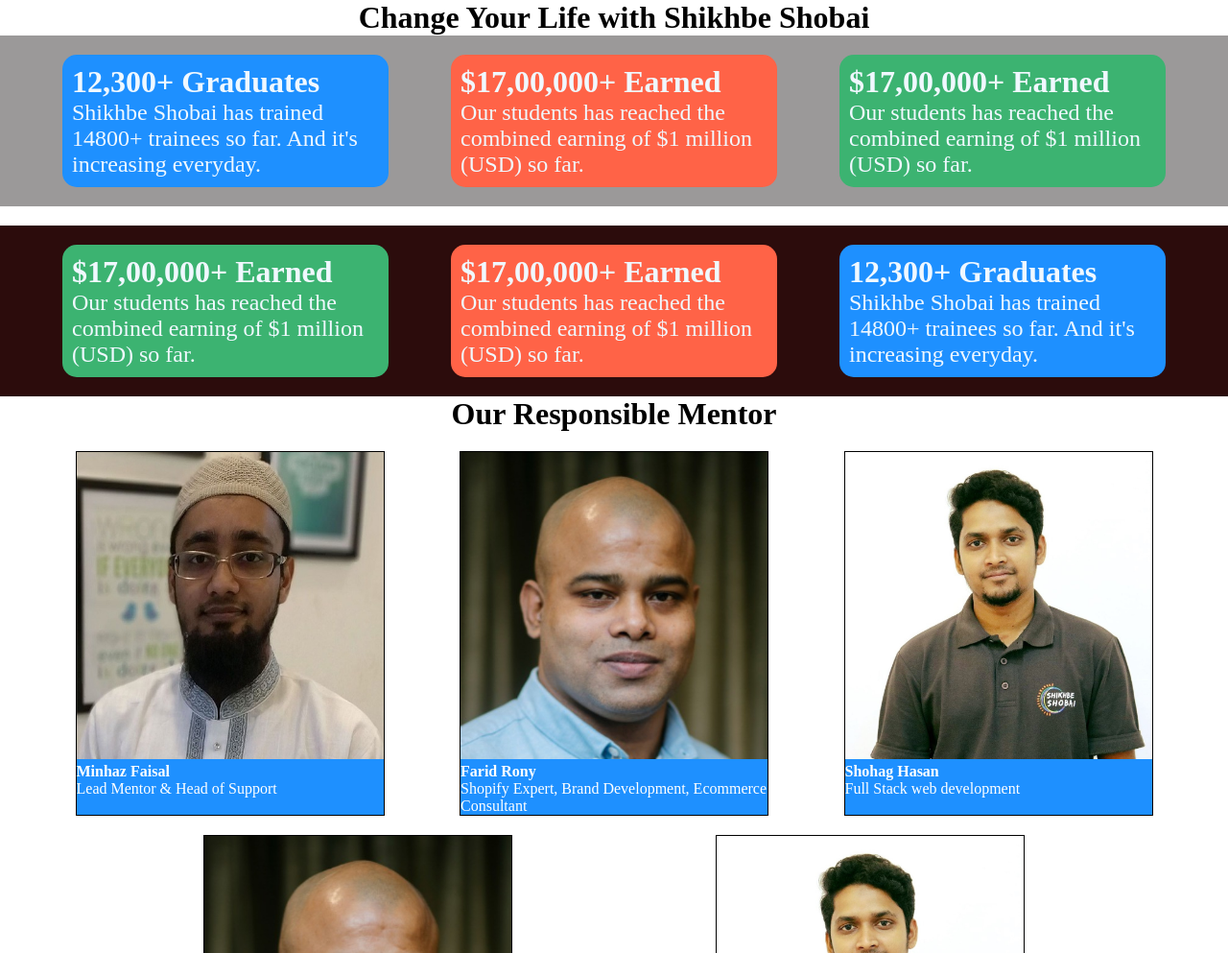
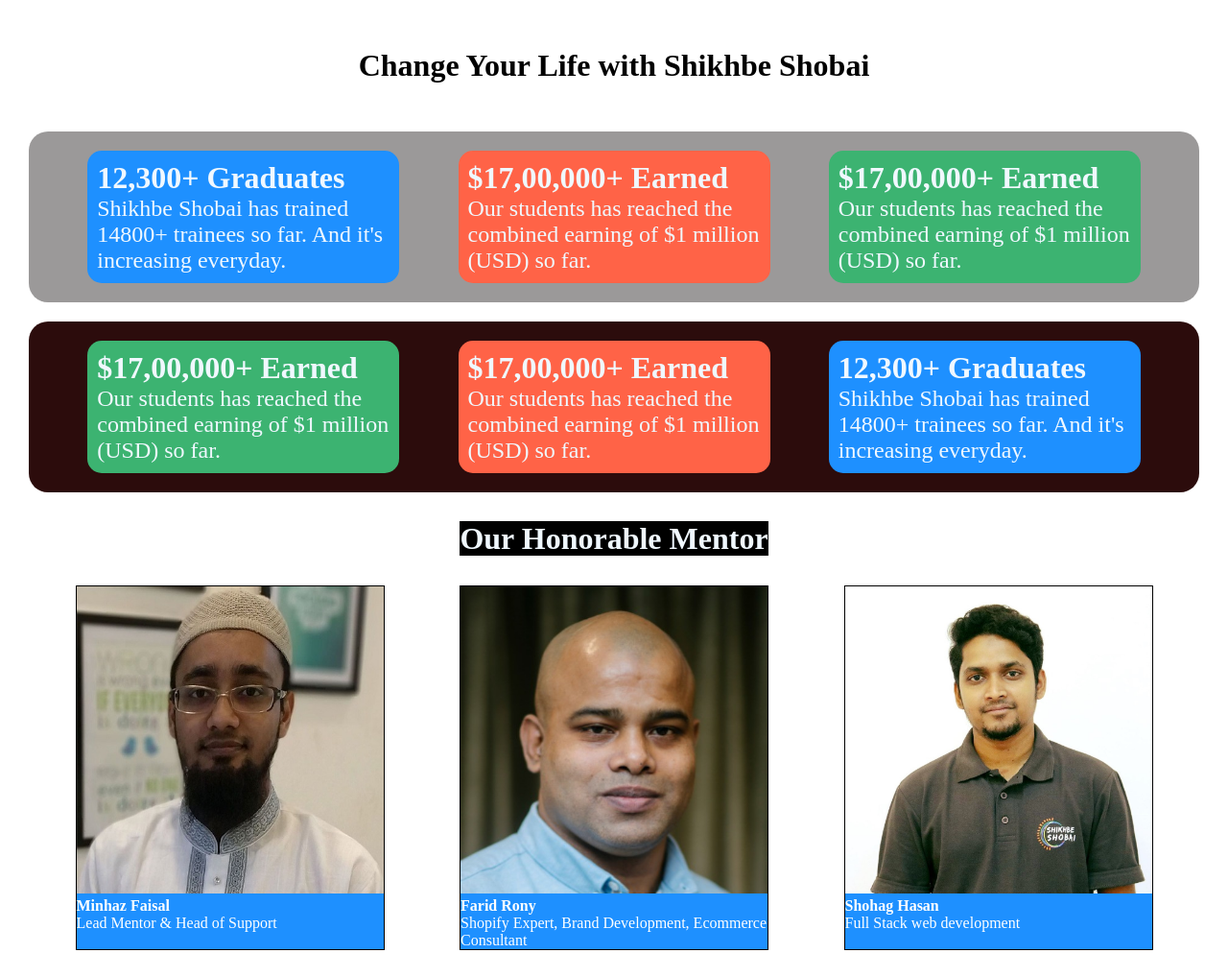
Before and after one commit to dulalroy07/secondassignment, a plain HTML site: page index.html in a window 1280 px wide. Shown: the top 993 px of the page at 96% size. Drawn offline with Linux system fonts and the light colour scheme.

Commit message:
Add files via upload

```diff
--- a/css/style.css
+++ b/css/style.css
@@ -3,11 +3,17 @@
 }
 .contrainer{
     background: #9b9999;
+    /* margin-left: 30px;
+    margin-right: 40px; */
+    margin: 0px 30px;
+    border-radius: 20px;
 
 }
 .contrainer1{
     margin-top: 20px;
     background: #2c0c0c;
+    margin: 20px 30px;
+    border-radius: 20px;
 
 }
 .services{
@@ -44,8 +50,8 @@
     display: flex;
     /* height: 430px; */
     /* border: 1px solid rgb(200, 9, 9); */
-    margin-top: 20px;
-    margin-bottom: 20px;
+    margin-top: 30px;
+    margin-bottom: 100px;
     /* justify-content: center; */
     justify-content: space-evenly;
 
--- a/index.html
+++ b/index.html
@@ -10,7 +10,7 @@
 </head>
 
 <body>
-    <h1 style="text-align: center;">Change Your Life with Shikhbe Shobai</h1>
+    <h1 style="text-align: center;margin: 50px;">Change Your Life with Shikhbe Shobai</h1>
     <div class="contrainer">
         <div class="services">
             <div class="box box1">
@@ -58,7 +58,7 @@
             </div>
         </div>
     </div>
-    <h1 style="text-align: center;" > Our Responsible Mentor</h1>
+    <h1 style="text-align: center; margin: 30px; " > <span style="background-color: black; color: aliceblue;"> Our Honorable Mentor </span> </h1>
     <section class="mentor">
         <div class="leftm">
             <img src="images/minhaz.jpg" alt="">
```
